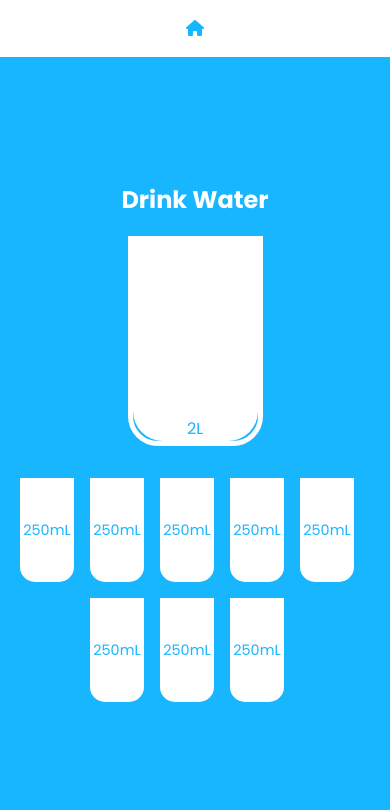
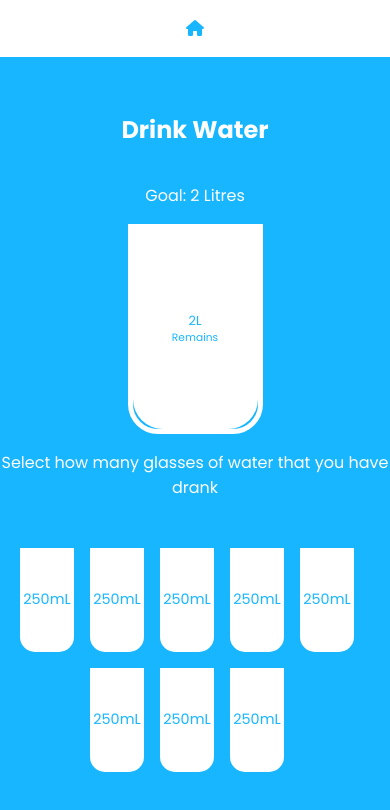
Before and after one commit to julia-joseph/mini-projects, an Angular app: page /drink-water in a window 390 px wide. Shown: the top 810 px of the page. Built offline with nearby package versions, Linux system fonts and the light colour scheme.

Commit message:
Project 16: Drink Water - Changing Refill Logic + Build

```diff
--- a/src/app/drink-water/drink-water.component.html
+++ b/src/app/drink-water/drink-water.component.html
@@ -4,11 +4,16 @@
   </div>
   <div class="container">
     <h2>Drink Water</h2>
+    <p>Goal: 2 Litres</p>
     <div class="glass">
       <div class="water">
-        <div class="remaining" [ngStyle]="{ height: airHeight + 'px' }">
+        <div
+          class="remaining"
+          [ngStyle]="{ height: airHeight + 'px' }"
+          *ngIf="remaining"
+        >
           <div>{{ remaining }}L</div>
-          <div>Remains</div>
+          <small>Remains</small>
         </div>
         <div
           class="amount"
@@ -19,6 +24,7 @@
         </div>
       </div>
     </div>
+    <p>Select how many glasses of water that you have drank</p>
     <div class="refills">
       <div
         class="refill"
--- a/src/app/drink-water/drink-water.component.scss
+++ b/src/app/drink-water/drink-water.component.scss
@@ -102,6 +102,12 @@ main {
       height: 200px;
       width: 125px;
       border-radius: 0 0 30px 30px;
+
+      .water {
+        .remaining {
+          font-size: 0.8rem;
+        }
+      }
     }
 
     .refills {
--- a/src/app/drink-water/drink-water.component.ts
+++ b/src/app/drink-water/drink-water.component.ts
@@ -30,13 +30,22 @@ export class DrinkWaterComponent implements OnInit {
   }
 
   @HostListener('window:resize', ['$event']) onResize() {
-    if (window.innerHeight < 580) {
+    if (window.innerWidth < 580) {
       this.totalGlassHeight = 200;
+    } else {
+      this.totalGlassHeight = 400;
     }
+    this.setAmounts();
   }
 
   fill(i: number) {
-    this.refills[i].full = !this.refills[i].full;
+    this.refills.forEach((refill, j) => {
+      if (j <= i) {
+        this.refills[j].full = true;
+      } else {
+        this.refills[j].full = false;
+      }
+    });
     this.setAmounts();
   }
 
```
Also changed, not shown: 1 other file (tests, documents, lock files or other folders).
